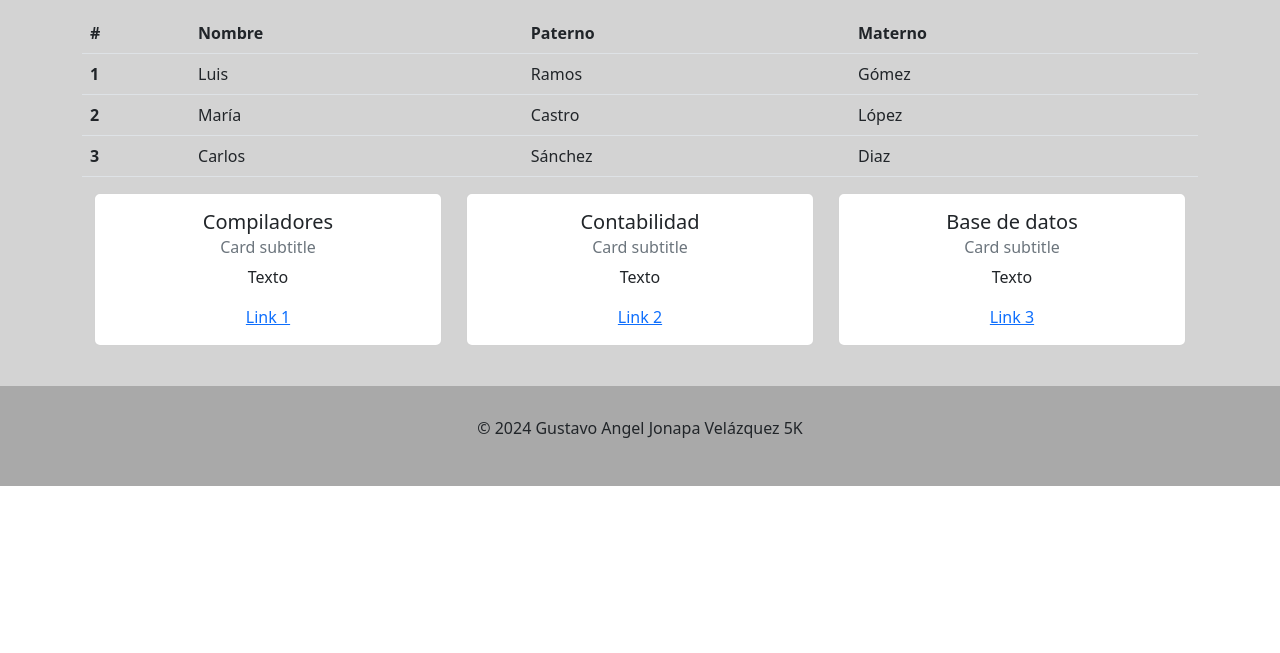
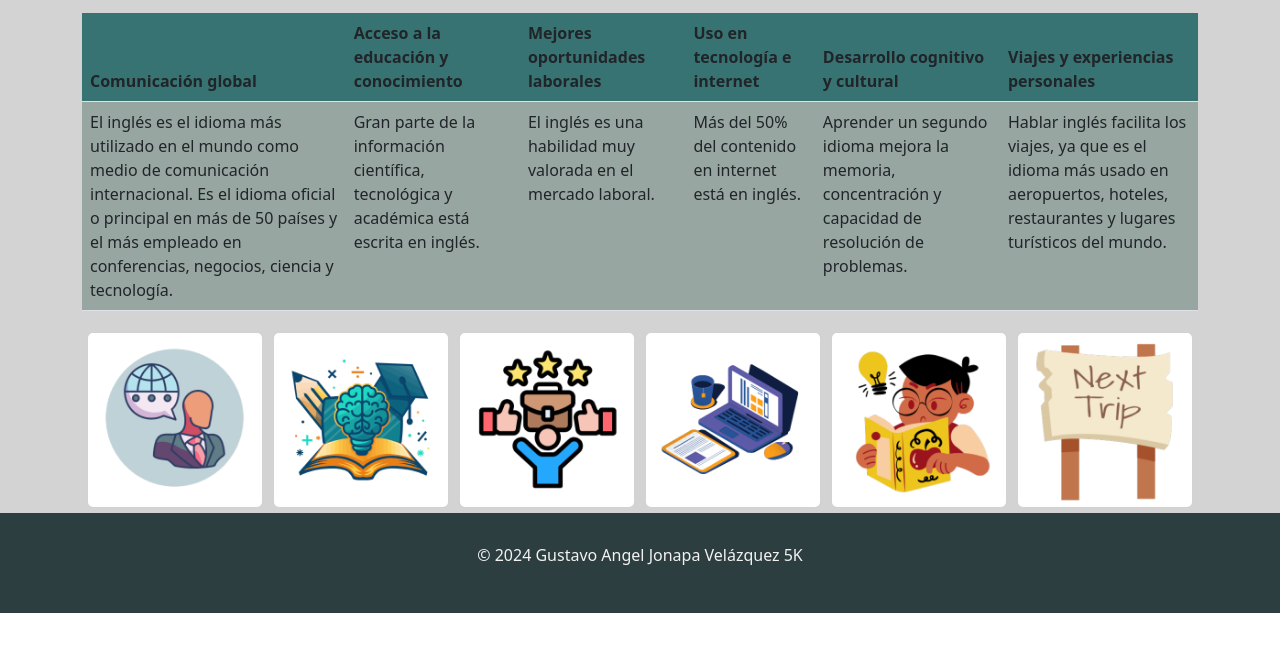
Before and after one commit to Gustavo-Jonapa/Practica9, a plain HTML site: page index.html in a window 1280 px wide. Shown: the part 147-800 px from the top of the page. Drawn offline with Linux system fonts and the light colour scheme; files whose address does not match are found by name.

Commit message:
Nuevo contenido

```diff
--- a/css/style.css
+++ b/css/style.css
@@ -6,13 +6,33 @@ article{
     background-color: lightgray;
 }
 nav{
-    background-color: gray;
+    background-color: #2D3E40;
 }
 footer{
-    background-color: darkgray;
+    background-color: #2D3E40;
     text-align: center;
     padding: 30px;
+    color: #F3F2F1;
+}
+thead{
+    background-color: #387373;
+}
+tbody{
+    background-color: #97A6A0;
 }
 .col{
     padding-bottom: 40px;
 }
+.nav-item a{
+    color: #F3F2F1;
+}
+.nav-item a:hover{
+    color: #B2ACA9;
+}
+.card-body{
+    background-color: #E4F2E7;
+}
+.table-img td{
+    padding: 5px;
+    background-color: lightgray;
+}
--- a/index.html
+++ b/index.html
@@ -22,79 +22,75 @@
                     <a class="nav-link" href="#">Galeria</a>
                 </li>
                 <li class="nav-item">
-                    <a class="nav-link disabled" href="#" tabindex="-1" aria-disabled="true">Contacto</a>
+                    <a class="nav-link" href="#">Contacto</a>
                 </li>
             </ul>
         </nav>
     </header>
     <article>
         <div class="container">
-            <h1>Mi página con Bootstrap</h1>
-            <p>Bootstrap es un framework front-end utilizado para desarrollar aplicaciones web y sitios mobile first, o sea, con layout que se adapta a la pantalla del dispositivo utilizado por el usuario.</p>
+            <h1>Importancia de aprender Inglés</h1>
+            <p>Aprender un segundo idioma, especialmente inglés, es de gran importancia en la actualidad por varias razones que abarcan el ámbito personal, académico, profesional y cultural.</p>
             <table class="table">
                 <thead>
                     <tr>
-                        <th scope="col">#</th>
-                        <th scope="col">Nombre</th>
-                        <th scope="col">Paterno</th>
-                        <th scope="col">Materno</th>
+                        <th scope="col" >Comunicación global</th>
+                        <th scope="col">Acceso a la educación y conocimiento</th>
+                        <th scope="col">Mejores oportunidades laborales</th>
+                        <th scope="col">Uso en tecnología e internet</th>
+                        <th scope="col">Desarrollo cognitivo y cultural</th>
+                        <th scope="col">Viajes y experiencias personales
+                        </th>
                     </tr>
                 </thead>
                 <tbody>
                     <tr>
-                        <th scope="row">1</th>
-                        <td>Luis</td>
-                        <td>Ramos</td>
-                        <td>Gómez</td>
-                    </tr>
-                    <tr>
-                        <th scope="row">2</th>
-                        <td>María</td>
-                        <td>Castro</td>
-                        <td>López</td>
-                    </tr>
-                    <tr>
-                        <th scope="row">3</th>
-                        <td>Carlos</td>
-                        <td>Sánchez</td>
-                        <td>Diaz</td>
+                        <td>El inglés es el idioma más utilizado en el mundo como medio de comunicación internacional. Es el idioma oficial o principal en más de 50 países y el más empleado en conferencias, negocios, ciencia y tecnología.</td>
+                        <td>Gran parte de la información científica, tecnológica y académica está escrita en inglés.</td>
+                        <td>El inglés es una habilidad muy valorada en el mercado laboral.</td>
+                        <td>Más del 50% del contenido en internet está en inglés.
+                        </td>
+                        <td>Aprender un segundo idioma mejora la memoria, concentración y capacidad de resolución de problemas.
+                        </td>
+                        <td>Hablar inglés facilita los viajes, ya que es el idioma más usado en aeropuertos, hoteles, restaurantes y lugares turísticos del mundo.
+                        </td>
                     </tr>
                 </tbody>
             </table>
-            <div class="container text-center">
-                <div class="row">
-                    <div class="col">
-                        <div class="card">
-                            <div class="card-body">
-                                <h5 class="card-title">Compiladores</h5>
-                                <h6 class="card-subtitle mb-2 text-muted">Card subtitle</h6>
-                                <p class="card-text">Texto</p>
-                                <a href="#" class="card-link">Link 1</a>
-                            </div>
+            <table class="table-img">
+                <tr>
+                    <td>
+                        <div class="card" style="width: 11rem;">
+                            <img src="img/comunicacion.png" class="card-img-top" alt="...">
                         </div>
-                    </div>
-                    <div class="col">
-                        <div class="card">
-                            <div class="card-body">
-                                <h5 class="card-title">Contabilidad</h5>
-                                <h6 class="card-subtitle mb-2 text-muted">Card subtitle</h6>
-                                <p class="card-text">Texto</p>
-                                <a href="#" class="card-link">Link 2</a>
-                            </div>
+                    </td>
+                    <td>
+                        <div class="card" style="width: 11rem;">
+                            <img src="img/educacion.png" class="card-img-top" alt="...">
                         </div>
-                    </div>
-                    <div class="col">
-                        <div class="card">
-                            <div class="card-body">
-                                <h5 class="card-title">Base de datos</h5>
-                                <h6 class="card-subtitle mb-2 text-muted">Card subtitle</h6>
-                                <p class="card-text">Texto</p>
-                                <a href="#" class="card-link">Link 3</a>
-                            </div>
+                    </td>
+                    <td>
+                        <div class="card" style="width: 11rem;">
+                            <img src="img/trabajo.png" class="card-img-top" alt="...">
                         </div>
-                    </div>
-                </div>
-            </div>
+                    </td>
+                    <td>
+                        <div class="card" style="width: 11rem;">
+                            <img src="img/tecnologia.png" class="card-img-top" alt="...">
+                        </div>
+                    </td>
+                    <td>
+                        <div class="card" style="width: 11rem;">
+                            <img src="img/cognitivo.png" class="card-img-top" alt="...">
+                        </div>
+                    </td>
+                    <td>
+                        <div class="card" style="width: 11rem;">
+                            <img src="img/viajes.png" class="card-img-top" alt="...">
+                        </div>
+                    </td>
+                </tr>
+            </table>
         </div>
     </article>
     <footer>
```
Also changed, not shown: img/cognitivo.png (added), img/comunicacion.png (added), img/educacion.png (added), img/tecnologia.png (added), img/trabajo.png (added), img/viajes.png (added).
